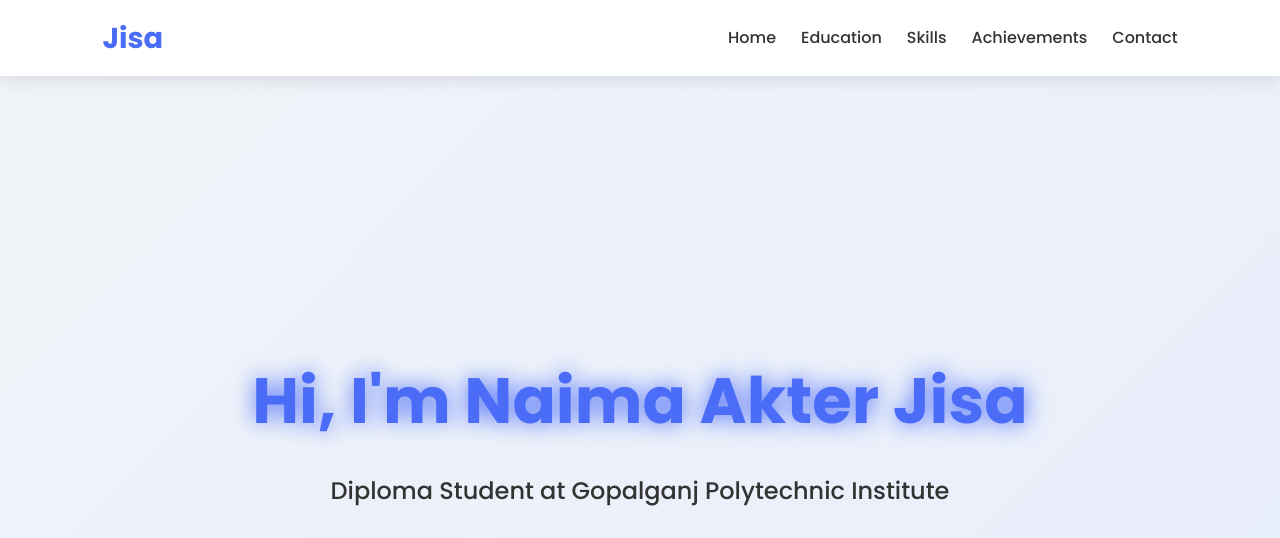
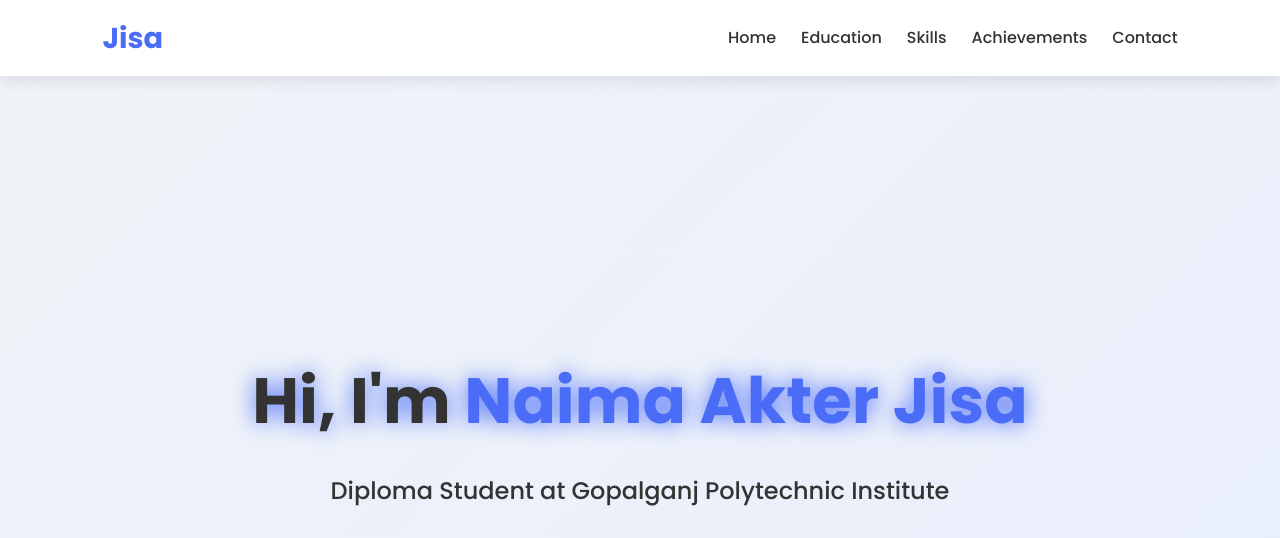
Before and after one commit to shellycone/Naima_Akter_Jisa, a plain HTML site: page index.html in a window 1280 px wide. Shown: the top 538 px of the page. Drawn offline with Linux system fonts and the light colour scheme.

Commit message:
Update style.css

```diff
--- a/style.css
+++ b/style.css
@@ -63,10 +63,9 @@ nav ul li a:hover { color: #4A6CF7; }
   animation: glow 2s infinite alternate;
 }
 
-.hero h1 span #hi{
+#hi{
   font-size: 4rem;
   color: #333333;
-  animation: glow 2s infinite alternate;
 }
 
 .hero h1 span {
```
